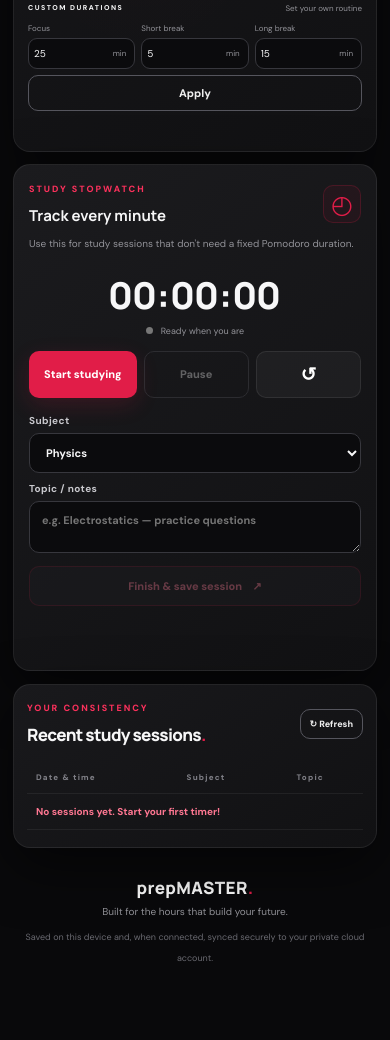
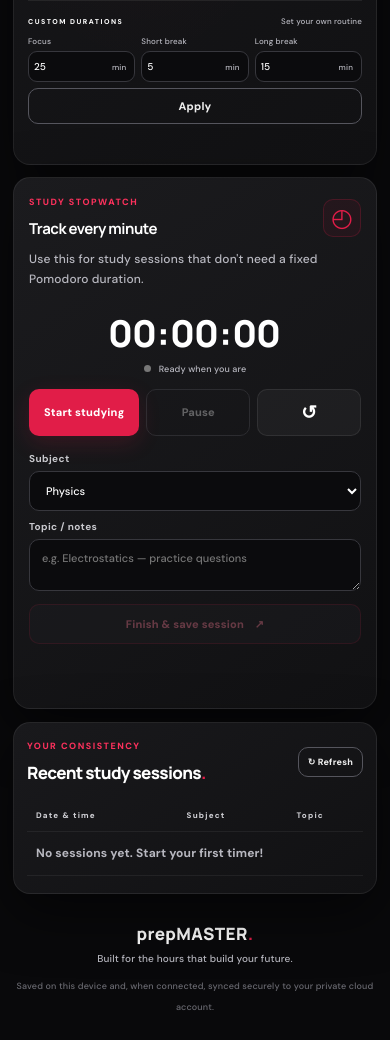
Before and after one commit to dailyinspiring/prepMASTER, a plain HTML site: page index.html in a window 390 px wide. Shown: the part 1584-2624 px from the top of the page. Before the commit the page ends 2575 px from the top, so only its background shows below. Drawn offline with Linux system fonts and the light colour scheme; no server answers.

Commit message:
Implement typography upgrade in style.css
Added typography styles for improved readability and design.

```diff
--- a/style.css
+++ b/style.css
@@ -196,3 +196,105 @@ footer p{font-size:10px;margin:6px 0}footer small{font-size:9px;color:#696970}
   .phone-modal-card{padding:23px 18px;border-radius:17px}
   .phone-modal-card h2{font-size:22px}
 }
+/* prepMASTER — Typography Upgrade */
+
+:root {
+  --text: #ffffff;
+  --muted: #b8b8c0;
+}
+
+/* Overall readability */
+body {
+  color: #ffffff;
+  font-weight: 500;
+  letter-spacing: 0.15px;
+  -webkit-font-smoothing: antialiased;
+}
+
+/* Main headings */
+h1, h2, h3 {
+  color: #ffffff;
+  font-weight: 800;
+  letter-spacing: -0.5px;
+}
+
+/* Paragraphs */
+p {
+  line-height: 1.65;
+  font-weight: 500;
+}
+
+/* Secondary text */
+.muted,
+.welcome-sub,
+.stopwatch-intro {
+  color: #b8b8c0 !important;
+  font-weight: 500;
+}
+
+/* Countdown */
+.count-unit strong,
+.countdown-headline {
+  font-weight: 800;
+}
+
+/* Dashboard statistics */
+.stat-card strong {
+  font-weight: 800;
+  color: #ffffff;
+}
+
+/* Labels */
+.eyebrow,
+.stat-label,
+.pomo-mode,
+.pomo-cycle {
+  font-weight: 800;
+  letter-spacing: 1.5px;
+}
+
+/* Buttons */
+.button {
+  font-weight: 800;
+  letter-spacing: 0.2px;
+}
+
+/* Study history */
+table th {
+  font-weight: 800;
+  color: #d0d0d5;
+}
+
+table td {
+  color: #f5f5f5;
+  font-weight: 500;
+  font-size: 11px;
+}
+
+/* Inputs */
+input, select, textarea {
+  color: #ffffff;
+  font-weight: 500;
+}
+
+/* Mobile readability */
+@media (max-width: 680px) {
+  .welcome-sub,
+  .muted,
+  .stopwatch-intro {
+    font-size: 12px;
+    line-height: 1.7;
+  }
+
+  .stat-label {
+    font-size: 7px;
+  }
+
+  .eyebrow {
+    font-size: 9px;
+  }
+
+  table td {
+    font-size: 11px;
+  }
+}
```
